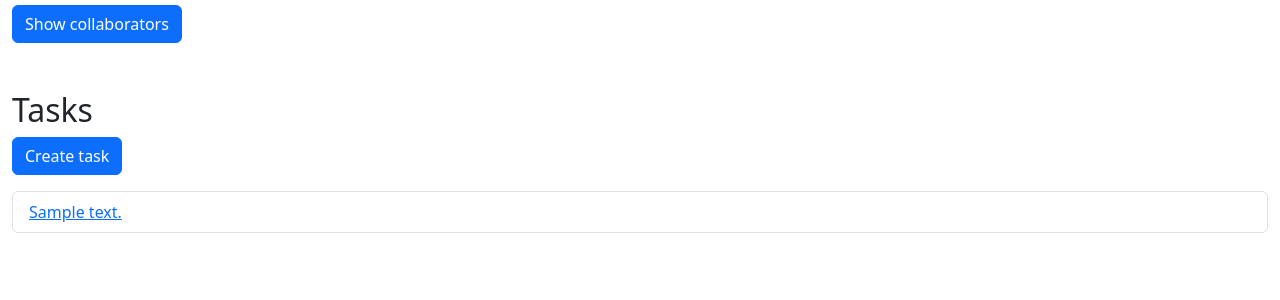
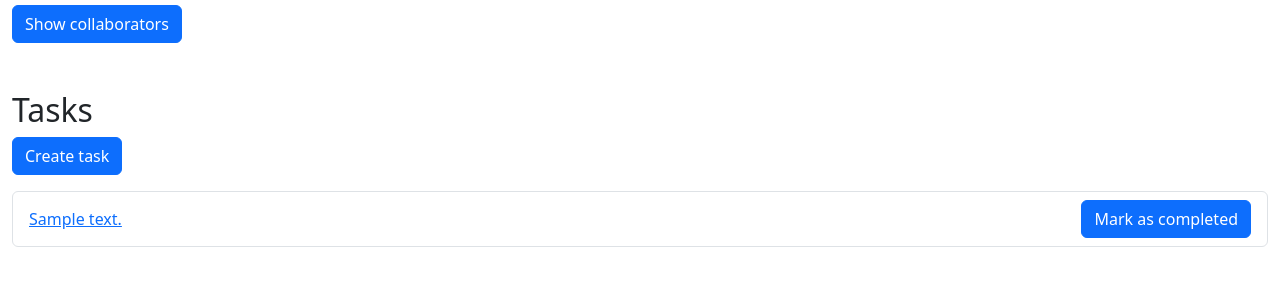
Before and after one commit to leivermoreno/simple-todo-app, a Flask app: template todo_app/project/templates/details.html in a window 1280 px wide. Shown: the part 179-479 px from the top of the page. Run offline with Flask 3, Linux system fonts and the light colour scheme; the template is opened without the code that fills it: most values are stand-ins (such as "Sample title", 1, 10 or a date in 2020); parts of the project's set-up code (start-up, migrations or seed data) failed here and were passed over.

Commit message:
add endpoint and button to toggle task completion

```diff
--- a/todo_app/project/templates/details.html
+++ b/todo_app/project/templates/details.html
@@ -23,8 +23,16 @@
     {% if project.tasks %}
         <ul class="list-group">
             {% for task in project.tasks %}
-                <li class="list-group-item">
+                <li class="list-group-item d-flex justify-content-between align-items-center">
                     <a class="{% if task.completed %}text-success{% endif %}" href="{{ url_for('task.create', project_id=project.id, task_id=task.id) }}">{{ task.text }}</a>
+                    <a href="{{ url_for('task.completed', task_id=task.id) }}" class="btn btn-primary">
+                        Mark as
+                        {% if task.completed %}
+                            uncompleted
+                        {% else %}
+                            completed
+                        {% endif %}
+                    </a>
                 </li>
             {% endfor %}
         </ul>
```
Also changed, not shown: todo_app/task/blueprint.py (+8 -0 lines).
